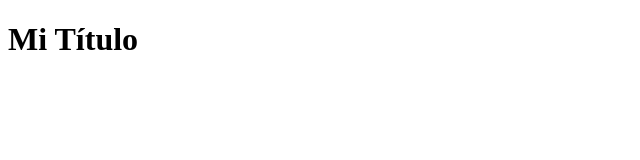
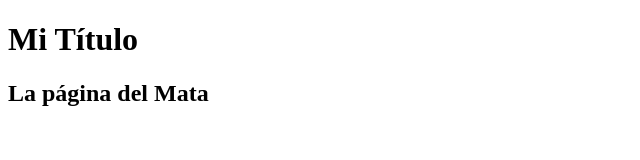
Before and after one commit to mmata0/mi-proyectoGit-EVN303, a plain HTML site: page index.html in a window 1280 px wide. Shown: the whole page, without its empty margins (0-640 px from the left). Drawn offline with Linux system fonts and the light colour scheme.

Commit message:
Update index.html

```diff
--- a/index.html
+++ b/index.html
@@ -7,6 +7,7 @@
 </head>
 <body>
     <h1>Mi Título</h1>
+    <h2>La página del Mata</h2>
 
 </body>
 </html>
```
